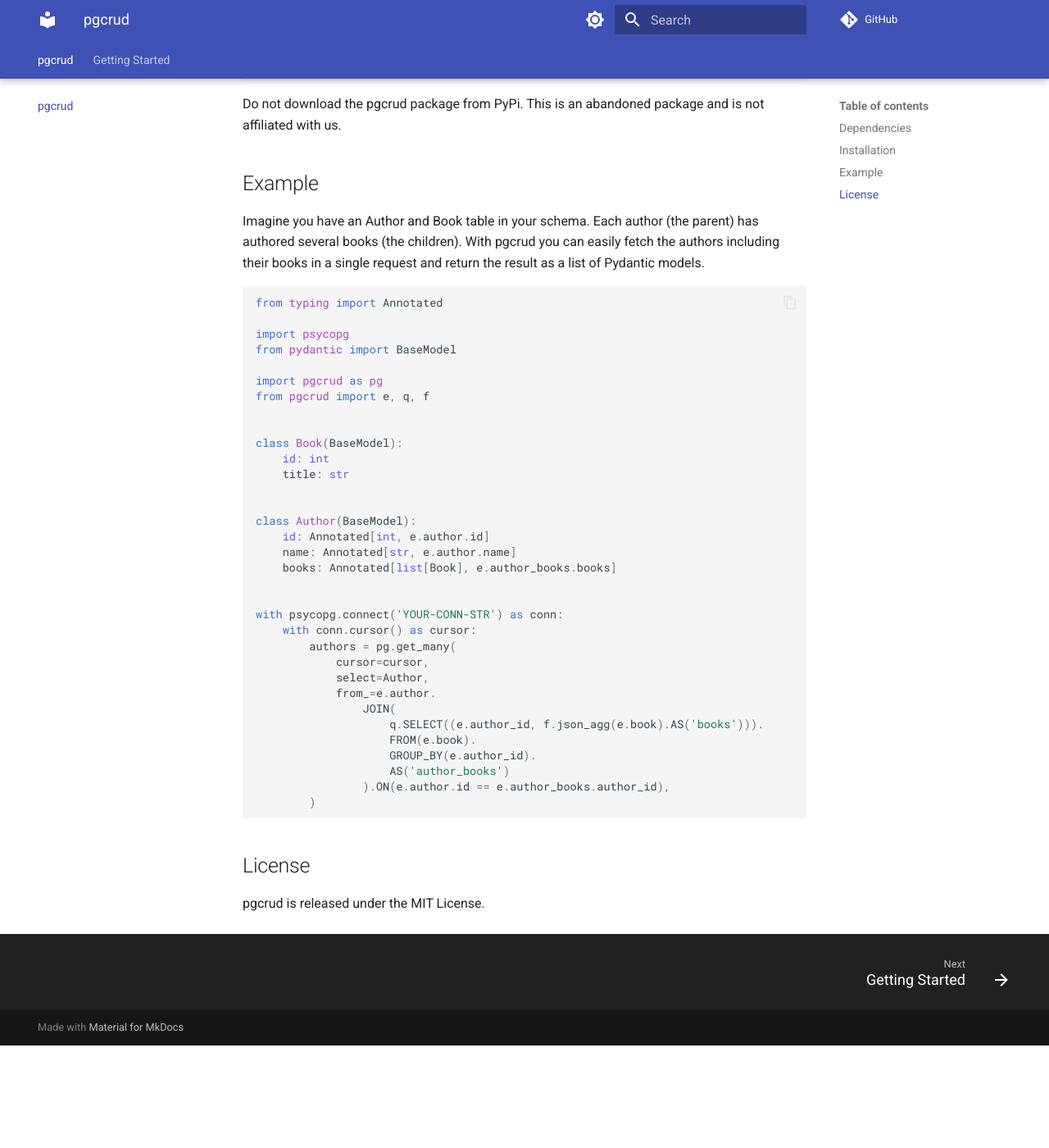
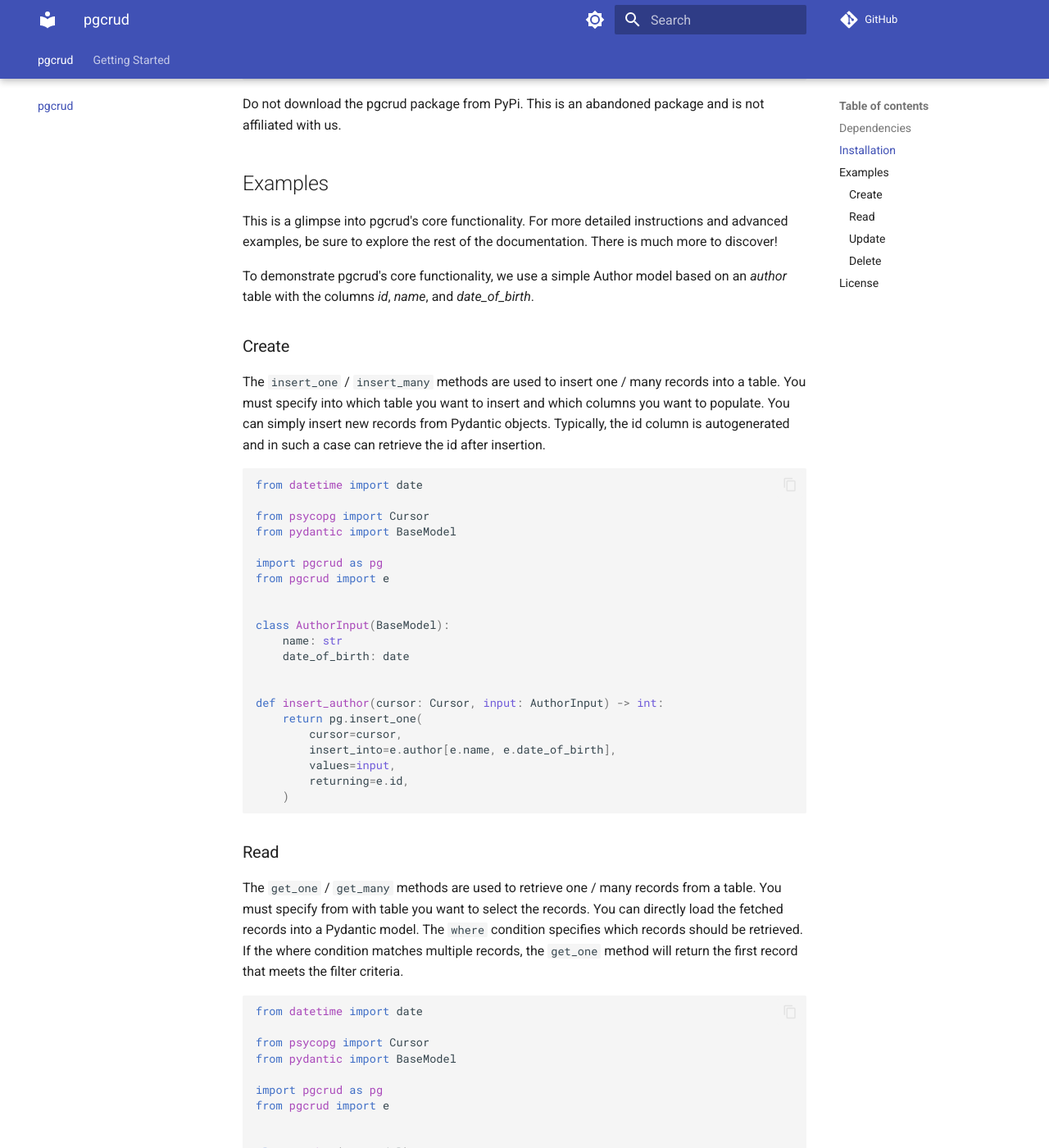
Before and after one commit to dakivara/pgcrud, an MkDocs documentation site: the page built from docs/index.md, in a window 1280 px wide and 1400 px high, scrolled down 780 px. Shown: the whole window at 82% size. Built offline with MkDocs 1.6.1 and Material for MkDocs 9.7.7, drawn with Linux system fonts in a browser that asks for light colours; comment, search, counter and statistics services are not loaded; before the commit the page ends 2055 px from its top, so only the background shows below that; some of the changed text lies outside the part shown.

Commit message:
update main docs page

````diff
--- a/docs/index.md
+++ b/docs/index.md
@@ -1,13 +1,13 @@
 # Welcome to pgcrud
 
-pgcrud is a Python package that makes **Create**, **Read**, **Update**, and **Delete** (**CRUD**) operations for PostgreSQL simple and fast.
+pgcrud is a Python package that makes **C**reate, **R**ead, **U**pdate, and **D**elete (**CRUD**) operations for PostgreSQL simple and fast.
 
-- **Pydantic**: Native Pydantic model integration.
+- **Pydantic**: Native Pydantic integration.
 - **PostgreSQL**: Tailored to PostgreSQL with wide extensions support.
-- **Relations**: Handle complex parent-child relationships.
-- **Lightweight**: Easy integration into existing projects.
+- **Flexible**: Handle complex parent-child relationships.
+- **Asynchronous**: ...
+- **Lightweight**: Easy to integrate into existing projects.
 - **Type Hints**: Full type hint support, making it easier to write and maintain your code.
-- **Declarative**: Generic data annotations to map database objects to Python models.
 
 ## Dependencies
 
@@ -27,45 +27,129 @@
 Do not download the pgcrud package from PyPi. This is an abandoned package and is not affiliated with us.
 
 
-## Example
+## Examples
 
-Imagine you have an Author and Book table in your schema. Each author (the parent) has authored several books (the children).
-With pgcrud you can easily fetch the authors including their books in a single request and return the result as a list of Pydantic models.
+This is a glimpse into pgcrud's core functionality. For more detailed instructions and advanced examples, be sure to
+explore the rest of the documentation. There is much more to discover!
+
+To demonstrate pgcrud's core functionality, we use a simple Author model based on an *author* table with
+the columns *id*, *name*, and *date_of_birth*.
+
+### Create
+
+The `insert_one` / `insert_many` methods are used to insert one / many records into a table. You must specify into which table
+you want to insert and which columns you want to populate. You can simply insert new records from Pydantic objects. Typically, the id
+column is autogenerated and in such a case can retrieve the id after insertion.
 
 ```python
-from typing import Annotated
+from datetime import date
 
-import psycopg
+from psycopg import Cursor
 from pydantic import BaseModel
 
 import pgcrud as pg
-from pgcrud import e, q, f
+from pgcrud import e
 
 
-class Book(BaseModel):
-    id: int
-    title: str
+class AuthorInput(BaseModel):
+    name: str
+    date_of_birth: date
+
+
+def insert_author(cursor: Cursor, input: AuthorInput) -> int:
+    return pg.insert_one(
+        cursor=cursor,
+        insert_into=e.author[e.name, e.date_of_birth],
+        values=input,
+        returning=e.id,
+    )
+```
+
+### Read
+
+The `get_one` / `get_many` methods are used to retrieve one / many records from a table. You must specify from with table you want to select
+the records. You can directly load the fetched records into a Pydantic model. The `where` condition specifies which records should be retrieved.
+If the where condition matches multiple records, the `get_one` method will return the first record that meets the filter criteria.
+
+```python
+from datetime import date
+
+from psycopg import Cursor
+from pydantic import BaseModel
+
+import pgcrud as pg
+from pgcrud import e
 
 
 class Author(BaseModel):
-    id: Annotated[int, e.author.id]
-    name: Annotated[str, e.author.name]
-    books: Annotated[list[Book], e.author_books.books]
+    id: int
+    name: str
+    date_of_birth: date
 
 
-with psycopg.connect('YOUR-CONN-STR') as conn:
-    with conn.cursor() as cursor:
-        authors = pg.get_many(
-            cursor=cursor,
-            select=Author,
-            from_=e.author.
-                JOIN(
-                    q.SELECT((e.author_id, f.json_agg(e.book).AS('books'))).
-                    FROM(e.book).
-                    GROUP_BY(e.author_id).
-                    AS('author_books')
-                ).ON(e.author.id == e.author_books.author_id),
-        )
+def get_author(cursor: Cursor, id: int) -> Author | None:
+    return pg.get_one(
+        cursor=cursor,
+        select=Author,
+        from_=e.author,
+        where=e.id == id,
+    )
+```
+
+### Update
+
+The `update_many` method is used to update records in a table.[^1] You need to specify which table and which columns you want to update.
+The `where` condition specifies which records should be updated. To update a single record, you must ensure that the `where` condition
+targets a single record.
+
+[^1]: An `update_one` method does not exist because PostgreSQL's UPDATE operation does not inherently target a single record.
+
+```python
+from datetime import date
+
+from psycopg import Cursor
+from pydantic import BaseModel
+
+import pgcrud as pg
+from pgcrud import e
+
+
+class AuthorUpdate(BaseModel):
+    id: int
+    name: str
+    date_of_birth: date
+
+
+def update_author(cursor: Cursor, update: AuthorUpdate, id: int) -> None:
+    return pg.update_many(
+        cursor=cursor,
+        update=e.author,
+        set_=((e.name, e.date_of_birth), update),
+        where=e.id == id,
+    )
+```
+
+### Delete
+
+The `delete_many` method is used to delete records from a table.[^2] You need to specify from which table you want to delete the records.
+The `where` condition specifies which records should be deleted. To delete a single record, you must ensure that the `where` condition
+targets a single record.
+
+[^2]: A `delete_one` method does not exist because PostgreSQL's DELETE operation does not inherently target a single record.
+
+```python
+from psycopg import Cursor
+
+import pgcrud as pg
+from pgcrud import e
+
+
+def delete_author(cursor: Cursor, id: int) -> None:
+    return pg.delete_many(
+        cursor=cursor,
+        delete_from=e.author,
+        where=e.id == id,
+    )
 ```
 
 ## License
--- a/mkdocs.yml
+++ b/mkdocs.yml
@@ -6,10 +6,10 @@
   name: material
   features:
     - content.code.copy
+    - navigation.footer
+    - navigation.indexes
     - navigation.tabs
     - navigation.tabs.sticky
-    - navigation.footer
-    - navigation.indexes
 
   palette:
 
@@ -24,6 +24,7 @@
         name: Switch to light mode
 
 markdown_extensions:
+  - footnotes
   - pymdownx.highlight:
       anchor_linenums: true
       line_spans: __span
````
